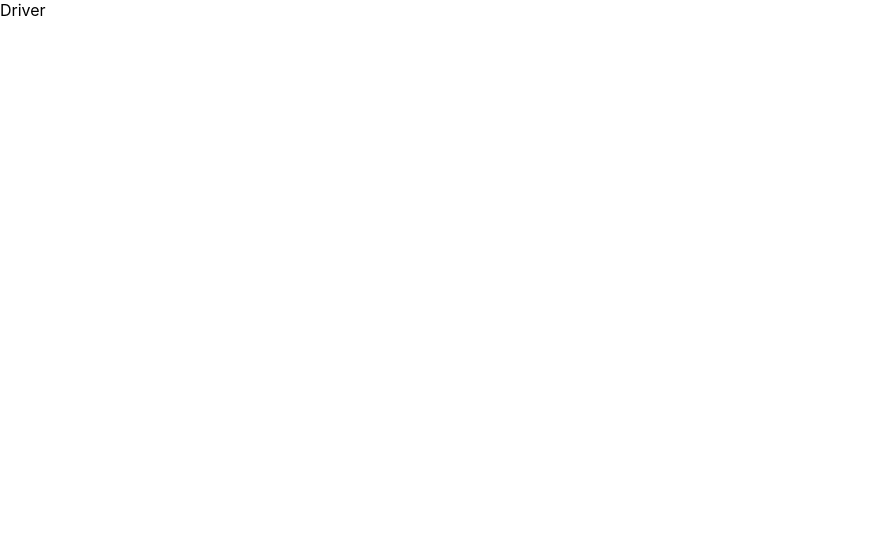
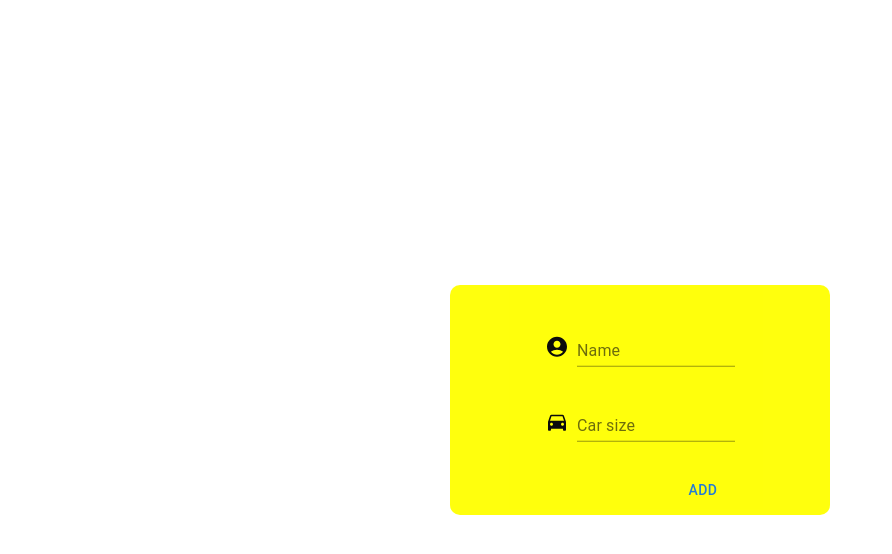
Before and after one commit to weihan444/E-Hailing-Assignment-fe, a Next.js app: page /Driver in a window 1280 px wide. Shown: the top 554 px of the page, without its empty margins (0-892 px from the left). Built offline with nearby package versions, Linux system fonts and the light colour scheme.

Commit message:
half way done driver page

```diff
--- /dev/null
+++ b/Component/DriverPageComponent.js
@@ -0,0 +1,56 @@
+import TextField from '@mui/material/TextField';
+import AccountCircleIcon from '@mui/icons-material/AccountCircle';
+import Box from '@mui/material/Box';
+import DirectionsCarIcon from '@mui/icons-material/DirectionsCar';
+import { Button } from '@mui/material';
+
+
+function Space() {
+    return (
+        <Box
+            sx={{
+            height: 30,
+            backgroundColor: (theme) =>
+            theme.palette.mode === 'none'
+            }}
+        />
+    );
+}
+
+
+const DriverPageComponent = () => {
+    return (
+        <div style={{
+            display: "flex",
+            justifyContent: "center",
+            alignItems: "center",
+            }}>
+            <Box sx={{
+                backgroundColor: 'yellow',
+                opacity: [1.0, 1.0, 0.95],
+                borderRadius: "10px",
+                height: "230px",
+                width: "380px",
+                }} >
+                <div style={{position: 'absolute', top: "50%", left: "50%", transform: "translate(-50%, -50%)"}}>
+                    <Space />
+                    <Box sx={{ display: 'flex', alignItems: 'flex-end' }}>
+                        <AccountCircleIcon sx={{mr: 1, my: 1}}/>
+                        <TextField variant="standard" label="Name" size='small'/>
+                    </Box>
+                    <Space />
+                    <Box sx={{ display: 'flex', alignItems: 'flex-end' }}>
+                        <DirectionsCarIcon sx={{mr:1, my: 1}}/>
+                        <TextField variant="standard" label="Car size" size='small'/>
+                    </Box>
+                    <Space />
+                    <Button sx={{float: 'right'}}>Add</Button>
+                </div>
+
+
+            </Box>
+        </div>
+    )
+}
+
+export default DriverPageComponent
--- a/pages/Driver.js
+++ b/pages/Driver.js
@@ -1,7 +1,26 @@
+import DriverPageComponent from "../Component/DriverPageComponent"
+import Head from 'next/head'
+
+
 function Driver() {
-  return (
-    <div>Driver</div>
-  )
+    return (
+        <div>
+
+            <Head>
+                <title>Driver</title>
+                <link rel="icon" href="/pupg-icon.ico" />
+            </Head>
+
+            <div style={{
+                position: "absolute",
+                top: "50%",
+                left: "50%",
+                transform: "translate(-50%, -50%)"
+                }}>
+                <DriverPageComponent />
+            </div>
+        </div>
+    )
 }
 
 export default Driver
```
